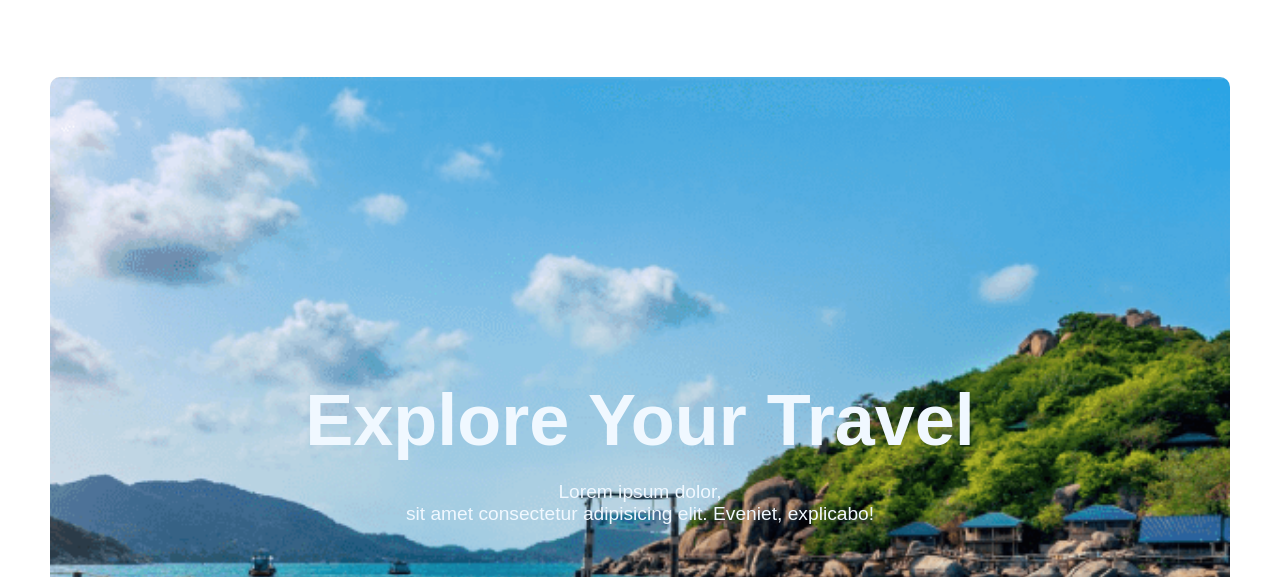
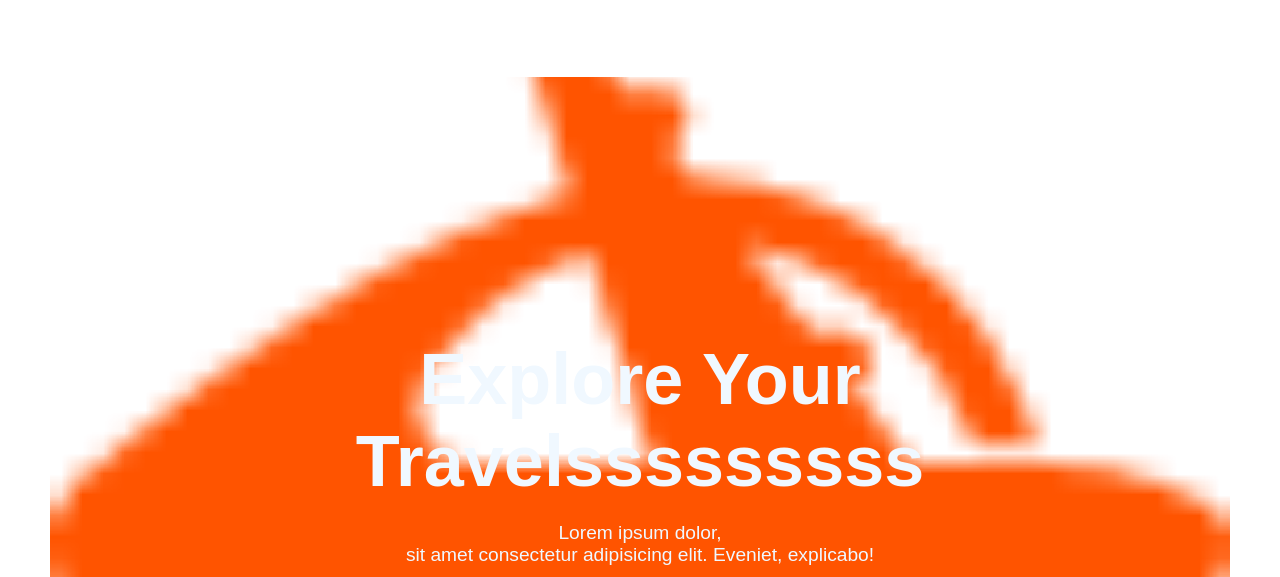
Before and after one commit to metrosajib/travel-hero, a plain HTML site: page index.html in a window 1280 px wide. Shown: the part 223-800 px from the top of the page. Drawn offline with Linux system fonts and the light colour scheme.

Commit message:
correcting

```diff
--- a/index.html
+++ b/index.html
@@ -29,7 +29,7 @@
 
     <section class="banner">
          <div>
-            <h1>Explore Your Travel</h1>
+            <h1>Explore Your Travelsssssssss</h1>
             <p>Lorem ipsum dolor, <br>sit amet consectetur adipisicing elit. Eveniet, explicabo!</p>
         </div>
         <div class="search-bar-container">
--- a/style.css
+++ b/style.css
@@ -54,7 +54,7 @@ body {
     margin: 50px;
     border-radius: 10px;
     height: 900px;
-    background-image: url(images/Group\ 13\ \(1\)\ \(1\).png); /* Ensure this path is correct */
+    background-image: url(Images/Group\ 40071\ \(2\).png); /* Ensure this path is correct */
     background-repeat: no-repeat;
     background-size: cover;
     background-position: center center;
```
